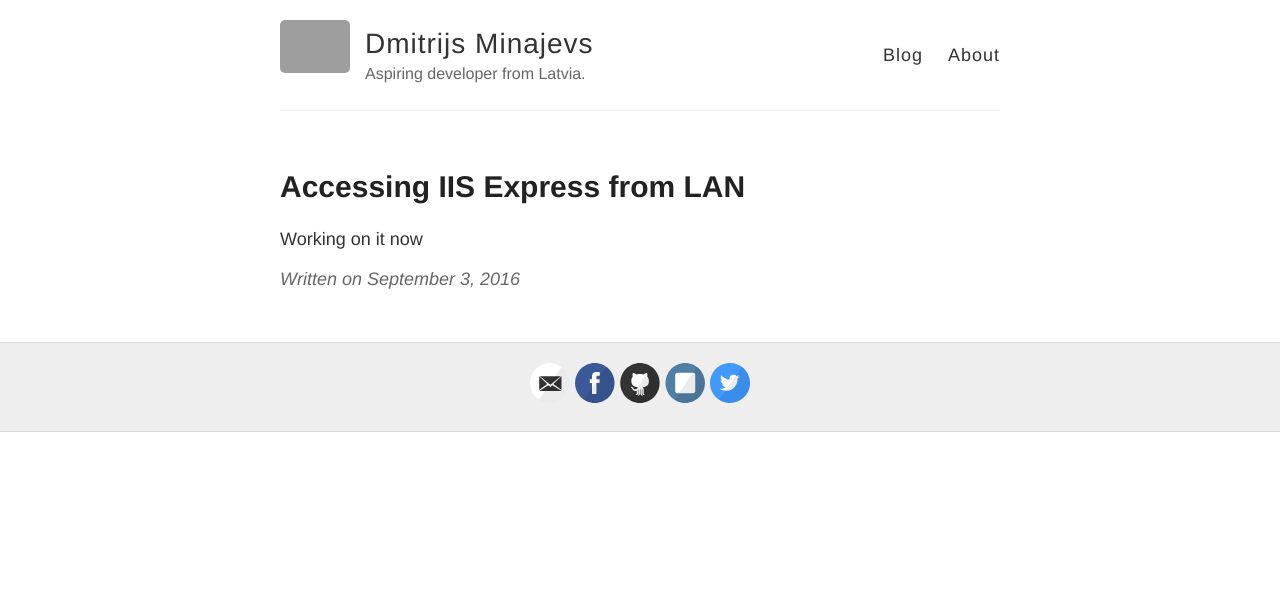
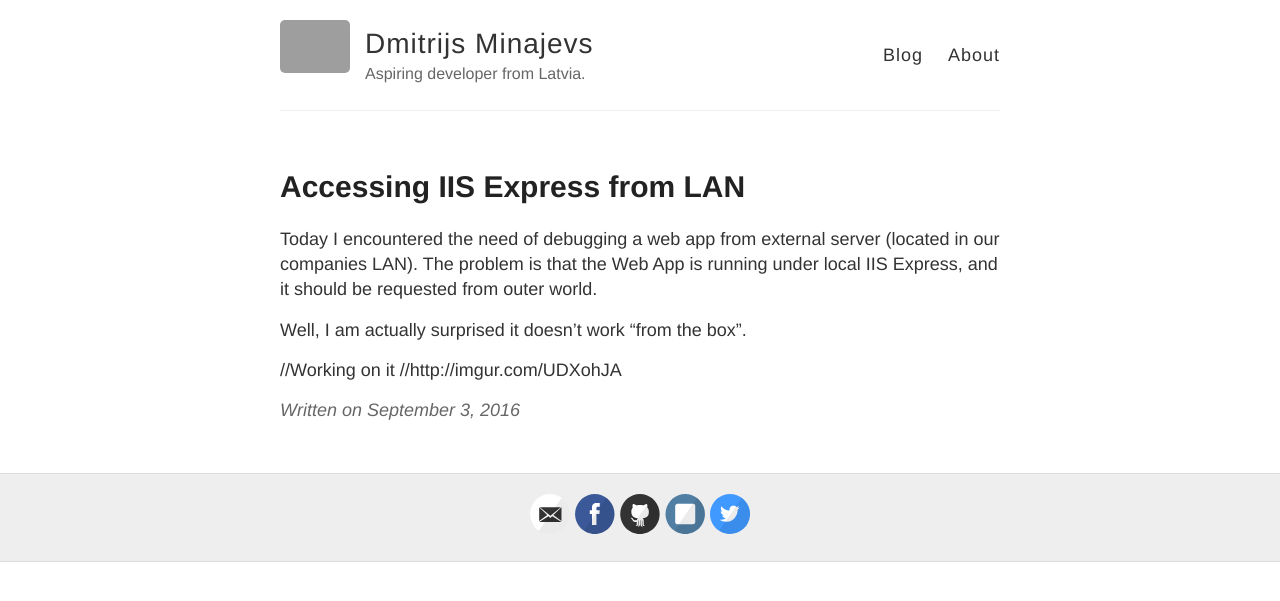
Before and after one commit to minajevs/blog, a Jekyll site: the page built from _posts/2016-9-3-IIS-from-lan.md, in a window 1280 px wide. Shown: the top 601 px of the page. Built offline with Jekyll 4.4.1, drawn with Linux system fonts in a browser that asks for light colours; Markdown is read by kramdown in place of the engine named in the settings; grey boxes are pictures that could not be loaded.

Commit message:
Update 2016-9-3-IIS-from-lan.md

```diff
--- a/_posts/2016-9-3-IIS-from-lan.md
+++ b/_posts/2016-9-3-IIS-from-lan.md
@@ -3,4 +3,9 @@ layout: post
 title: Accessing IIS Express from LAN
 ---
 
-Working on it now
+Today I encountered the need of debugging a web app from external server (located in our companies LAN). The problem is that the Web App is running under local IIS Express, and it should be requested from outer world.
+
+Well, I am actually surprised it doesn't work "from the box".
+
+//Working on it
+//http://imgur.com/UDXohJA
```
